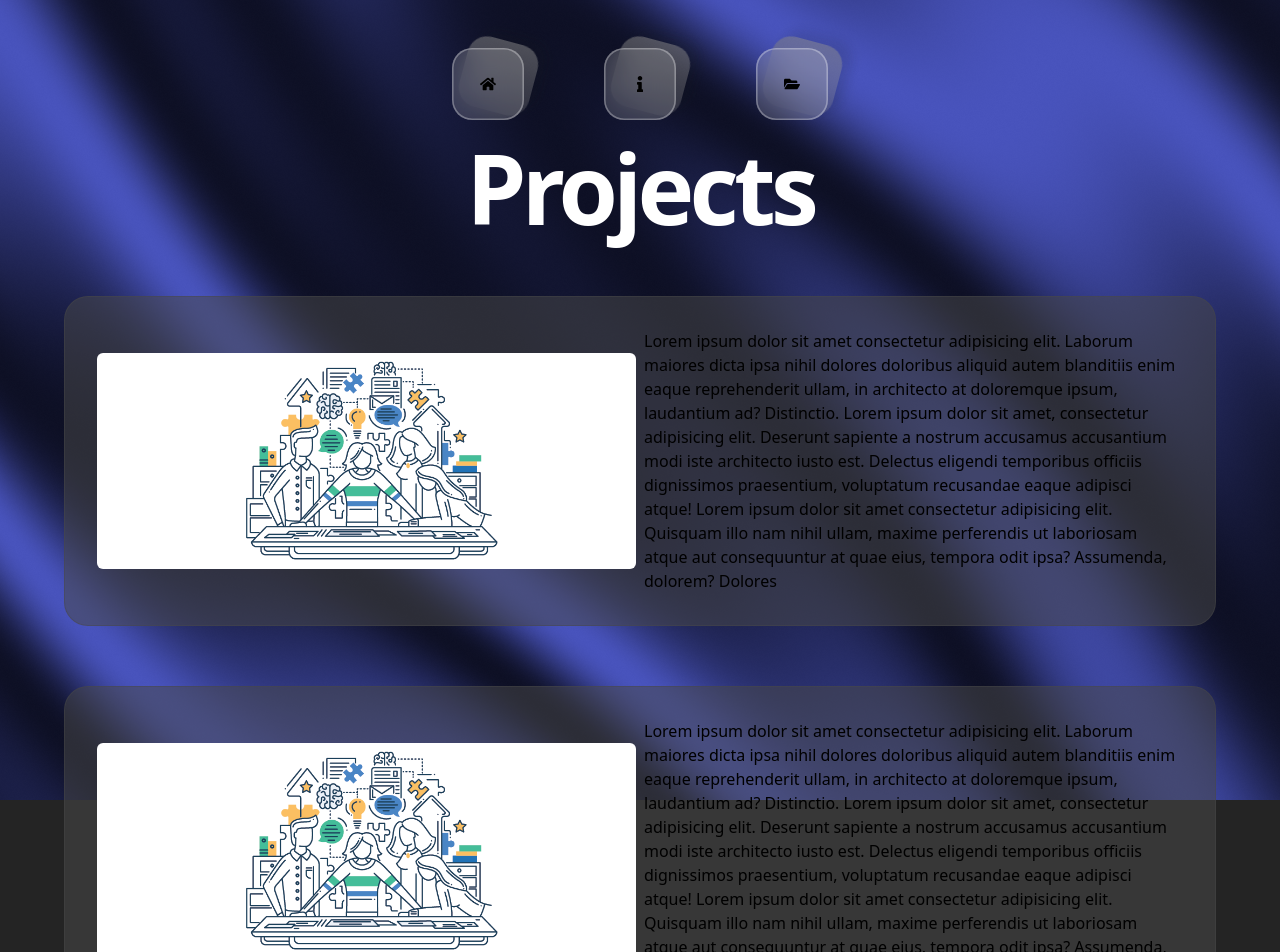
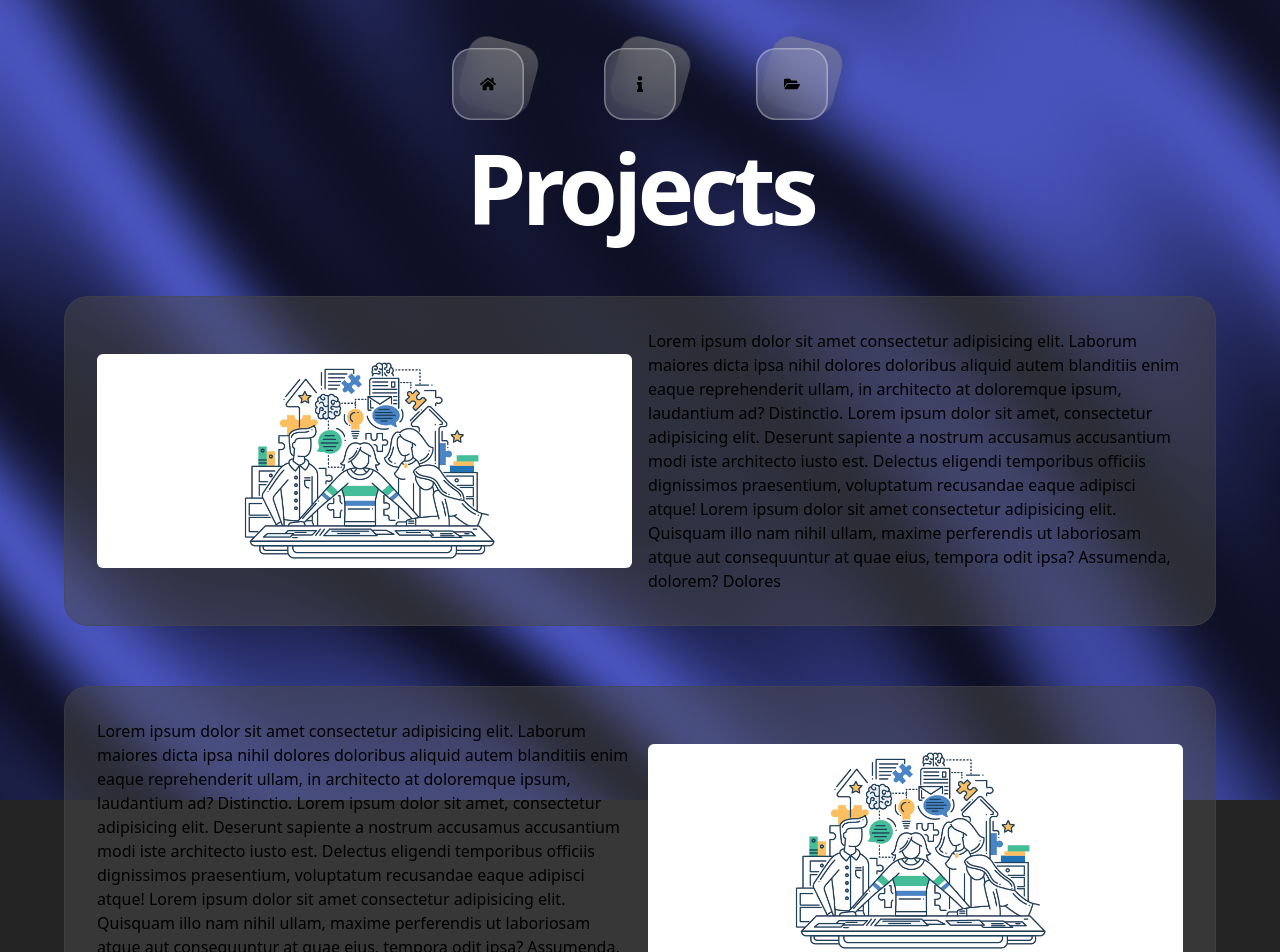
Before and after one commit to RobbieFanz/my-project, a React (Vite) app: page /#/projects in a window 1280 px wide. Shown: the top 952 px of the page. Built offline with nearby package versions, Linux system fonts and the light colour scheme.

Commit message:
improved

```diff
--- a/src/components/projects.jsx
+++ b/src/components/projects.jsx
@@ -8,19 +8,20 @@ export function Projects(){
     return(<>
         <div className="pt-35">
         <h1 className="text-6xl md:text-7xl lg:text-8xl font-bold text-white tracking-tighter text-center">Projects</h1>
-        <SpotlightCard className="grid grid-cols-1 text-center xl:grid-cols-2 xl:text-left m-15 gap-2 max-w-6xl justify-self-center justify-items-center" spotlightColor="rgba(255, 255, 255, 0.11)">
+        <SpotlightCard className="grid grid-cols-1 text-center xl:grid-cols-2 xl:text-left m-15 gap-4 max-w-6xl justify-self-center justify-items-center" spotlightColor="rgba(255, 255, 255, 0.11)">
             <img className="col-span-1 rounded-md self-center" src={projectImg} alt="project" />
             <p className="col-span-1 self-center">Lorem ipsum dolor sit amet consectetur adipisicing elit. Laborum maiores dicta ipsa nihil dolores doloribus aliquid autem blanditiis enim eaque reprehenderit ullam, in architecto at doloremque ipsum, laudantium ad? Distinctio.
                 Lorem ipsum dolor sit amet, consectetur adipisicing elit. Deserunt sapiente a nostrum accusamus accusantium modi iste architecto iusto est. Delectus eligendi temporibus officiis dignissimos praesentium, voluptatum recusandae eaque adipisci atque!
                 Lorem ipsum dolor sit amet consectetur adipisicing elit. Quisquam illo nam nihil ullam, maxime perferendis ut laboriosam atque aut consequuntur at quae eius, tempora odit ipsa? Assumenda, dolorem? Dolores
             </p>
         </SpotlightCard>
-        <SpotlightCard className="grid grid-cols-1 text-center xl:grid-cols-2 xl:text-left m-15 gap-2 max-w-6xl justify-self-center justify-items-center" spotlightColor="rgba(255, 255, 255, 0.11)">
-            <img className="col-span-1 rounded-md self-center" src={projectImg} alt="project" />
+        <SpotlightCard className="grid grid-cols-1 text-center xl:grid-cols-2 xl:text-left m-15 gap-4 max-w-6xl justify-self-center justify-items-center" spotlightColor="rgba(255, 255, 255, 0.11)">
+
             <p className="col-span-1 self-center">Lorem ipsum dolor sit amet consectetur adipisicing elit. Laborum maiores dicta ipsa nihil dolores doloribus aliquid autem blanditiis enim eaque reprehenderit ullam, in architecto at doloremque ipsum, laudantium ad? Distinctio.
                 Lorem ipsum dolor sit amet, consectetur adipisicing elit. Deserunt sapiente a nostrum accusamus accusantium modi iste architecto iusto est. Delectus eligendi temporibus officiis dignissimos praesentium, voluptatum recusandae eaque adipisci atque!
                 Lorem ipsum dolor sit amet consectetur adipisicing elit. Quisquam illo nam nihil ullam, maxime perferendis ut laboriosam atque aut consequuntur at quae eius, tempora odit ipsa? Assumenda, dolorem? Dolores
             </p>
+            <img className="col-span-1 rounded-md self-center" src={projectImg} alt="project" />
         </SpotlightCard>
         </div>
 
```
